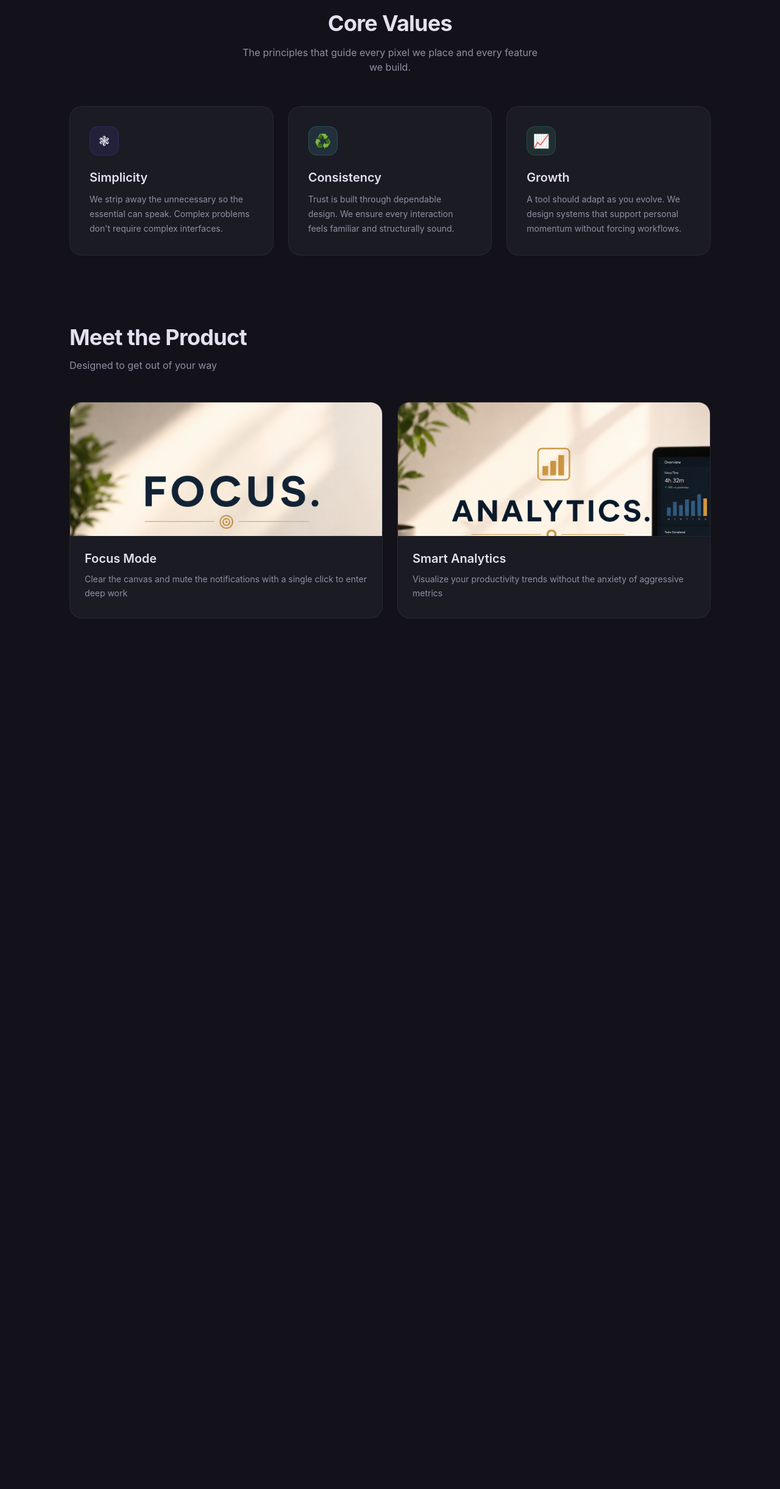
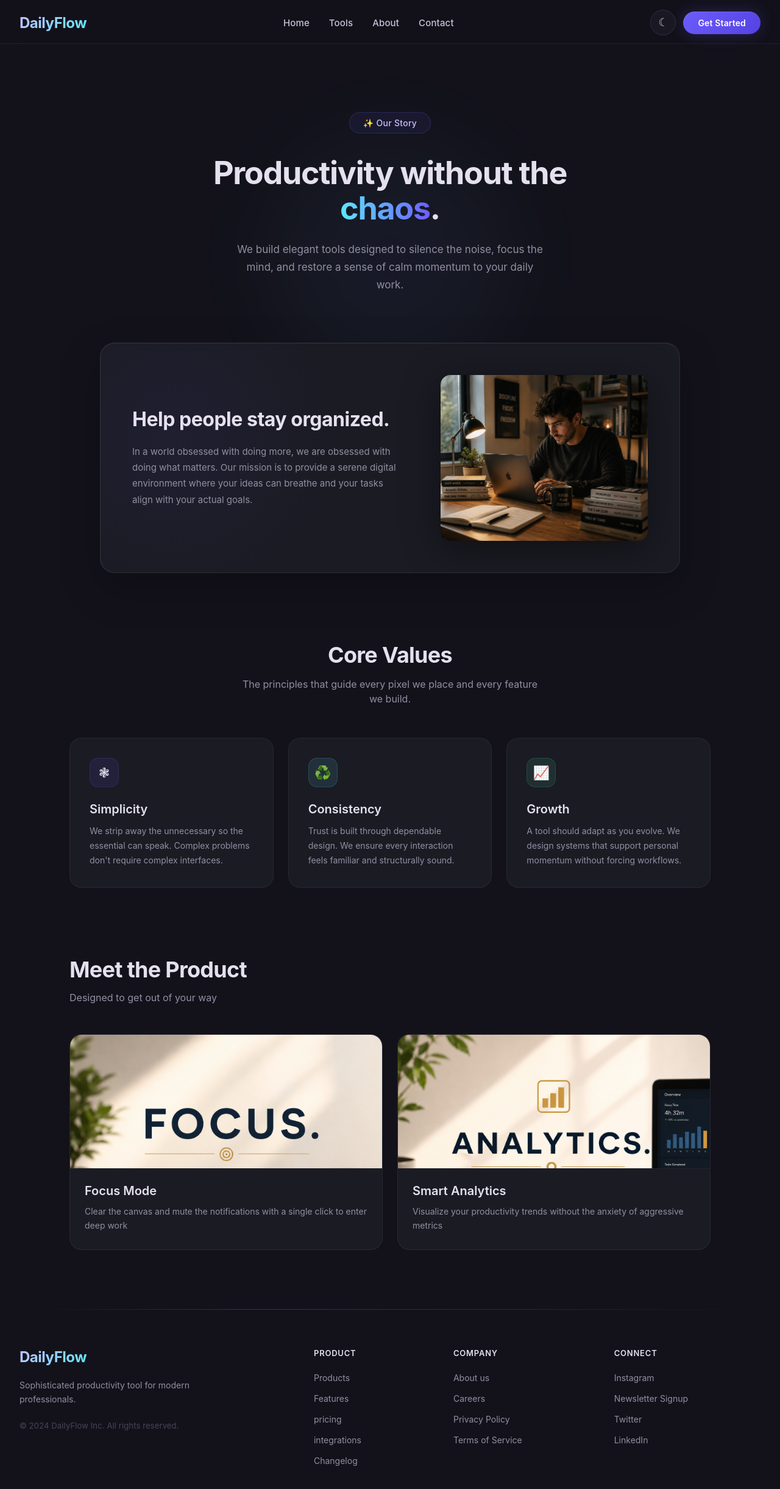
Before and after one commit to Divasdev/Let-S-React, a React (Vite) app in the folder Daily-flow/: page /about in a window 1280 px wide. Shown: the top 2442 px of the page at 61% size. Before the commit the page ends 1110 px from the top, so only its background shows below. Built offline with nearby package versions, Linux system fonts and the light colour scheme.

Commit message:
feat(about): style and clean up about page container

```diff
--- a/Daily-flow/src/pages/About/about.css
+++ b/Daily-flow/src/pages/About/about.css
@@ -1,2 +1,4 @@
-/* ─── About Page ─── */
-/* Scoped to the About route — no global resets here */
+/* ============================================
+   ABOUT PAGE — Global page styles
+   Nebula Flow Design System
+   ============================================ */
--- a/Daily-flow/src/pages/About/about.jsx
+++ b/Daily-flow/src/pages/About/about.jsx
@@ -1,12 +1,22 @@
 import { ProductShowcase } from "./ProductShowcase";
 
 import { CoreValueGrid } from "./CoreValuesGrid";
+
+import { MissionCard } from "./MissionCard";
+import { MissionHero } from "./MissionHero";
+import { Navbar} from "../../components/layout/Navbar";
+
+import { Footer} from "../../components/layout/Footer"
 import "./about.css";
 export function About(){
    return(
       <>
+         <Navbar />
+         <MissionHero />
+         <MissionCard />
          <CoreValueGrid />
          <ProductShowcase />
+         <Footer />
       </>
    );
 }
```
